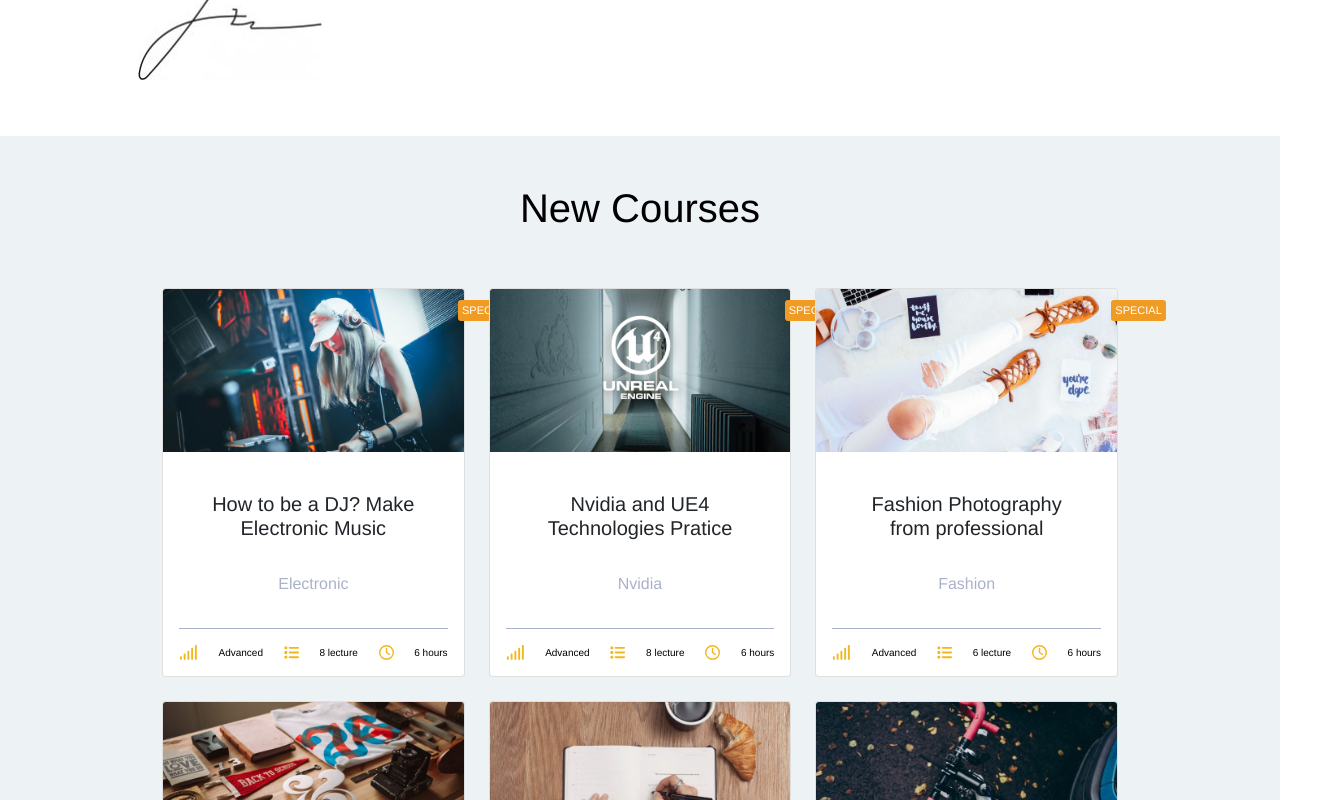
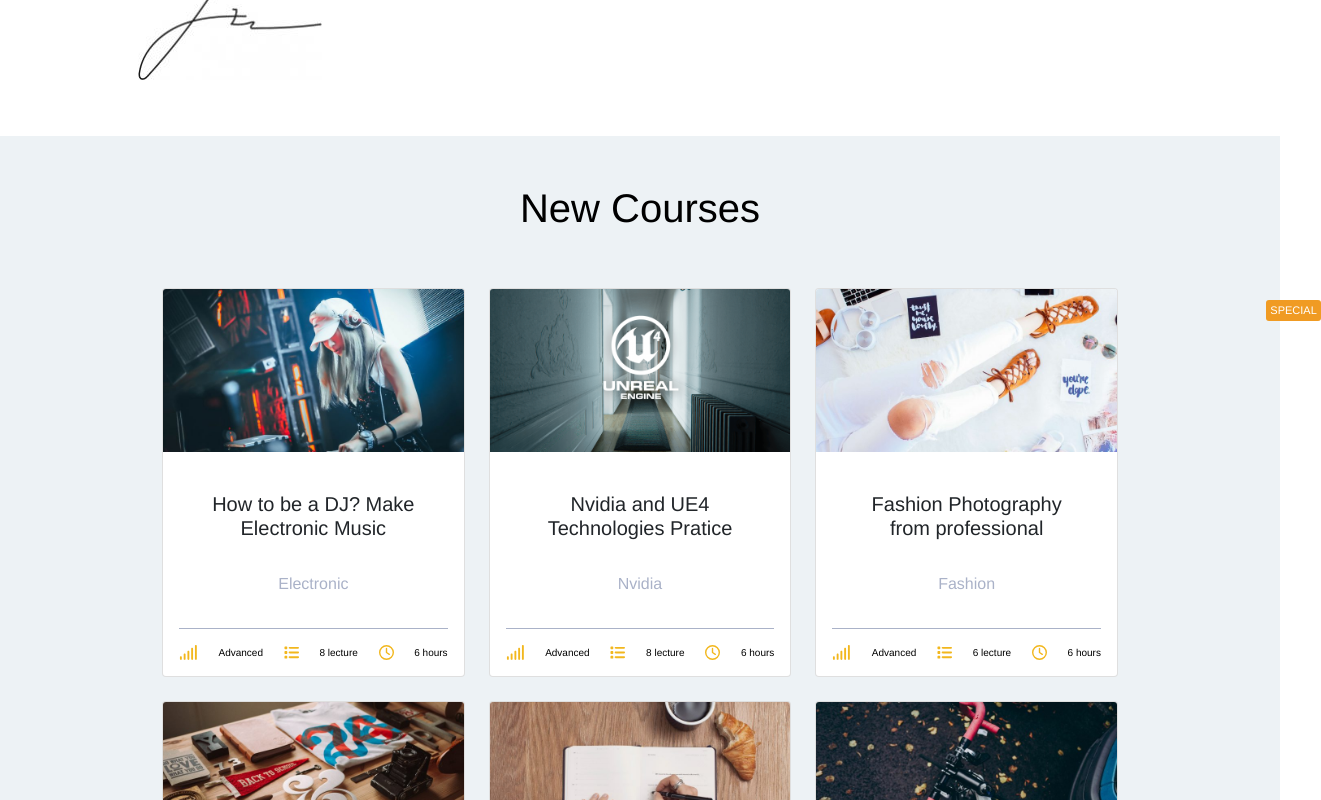
Before and after one commit to Dax2976/proj-html-vuejs, a Vue app: page / in a window 1280 px wide. Shown: the part 1462-2262 px from the top of the page, 1321 px wide, since content can reach past the window. Built offline with nearby package versions, Linux system fonts and the light colour scheme.

Commit message:
fix special

```diff
--- a/src/components/CardCompPrice.vue
+++ b/src/components/CardCompPrice.vue
@@ -167,7 +167,7 @@ export default {
         background-color: #F09B23;
         position: absolute;
         top: 11px;
-        left: 295px;
+        left: 450px;
         border-radius: 3px;
         padding: 2px 4px;
         text-align: center;
```
